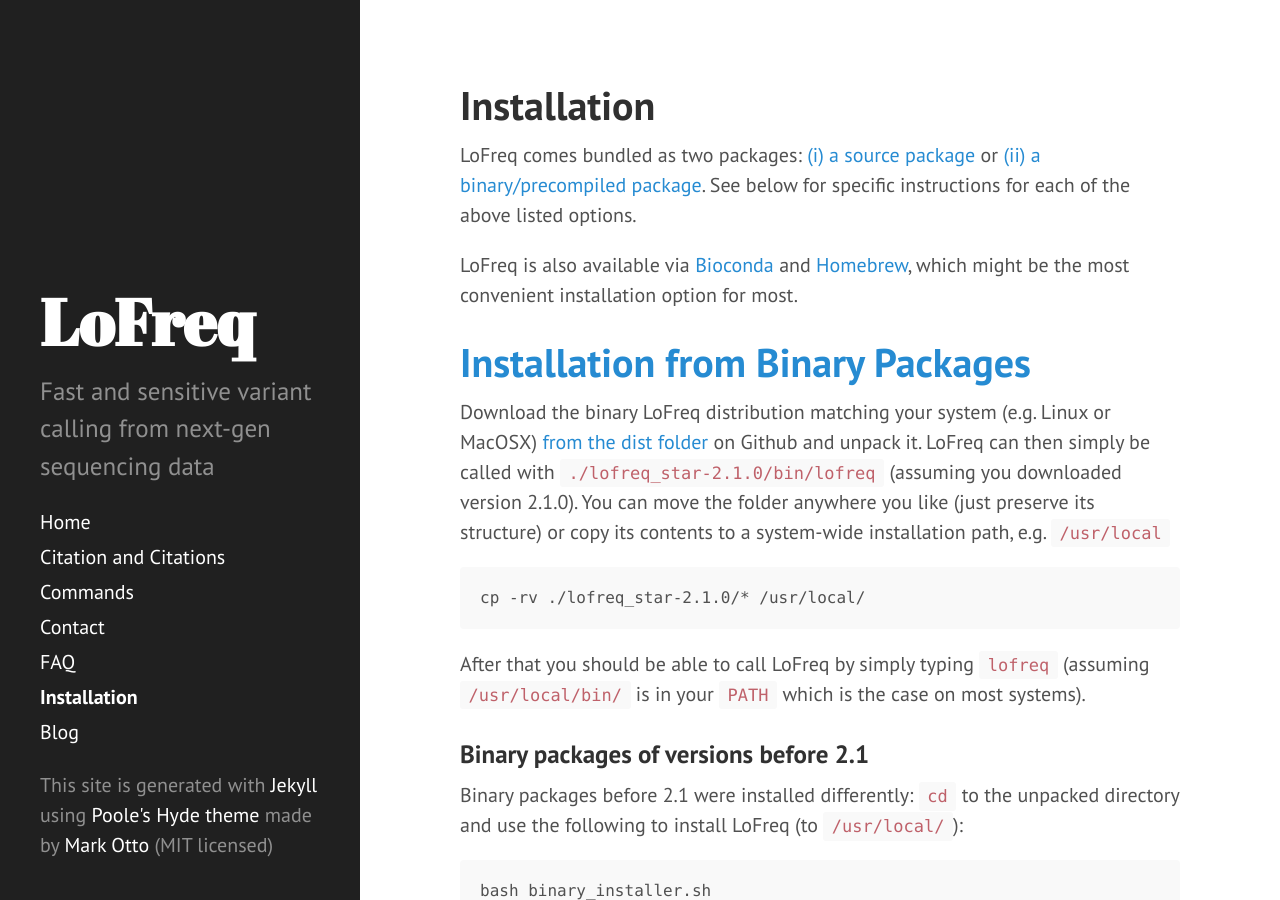
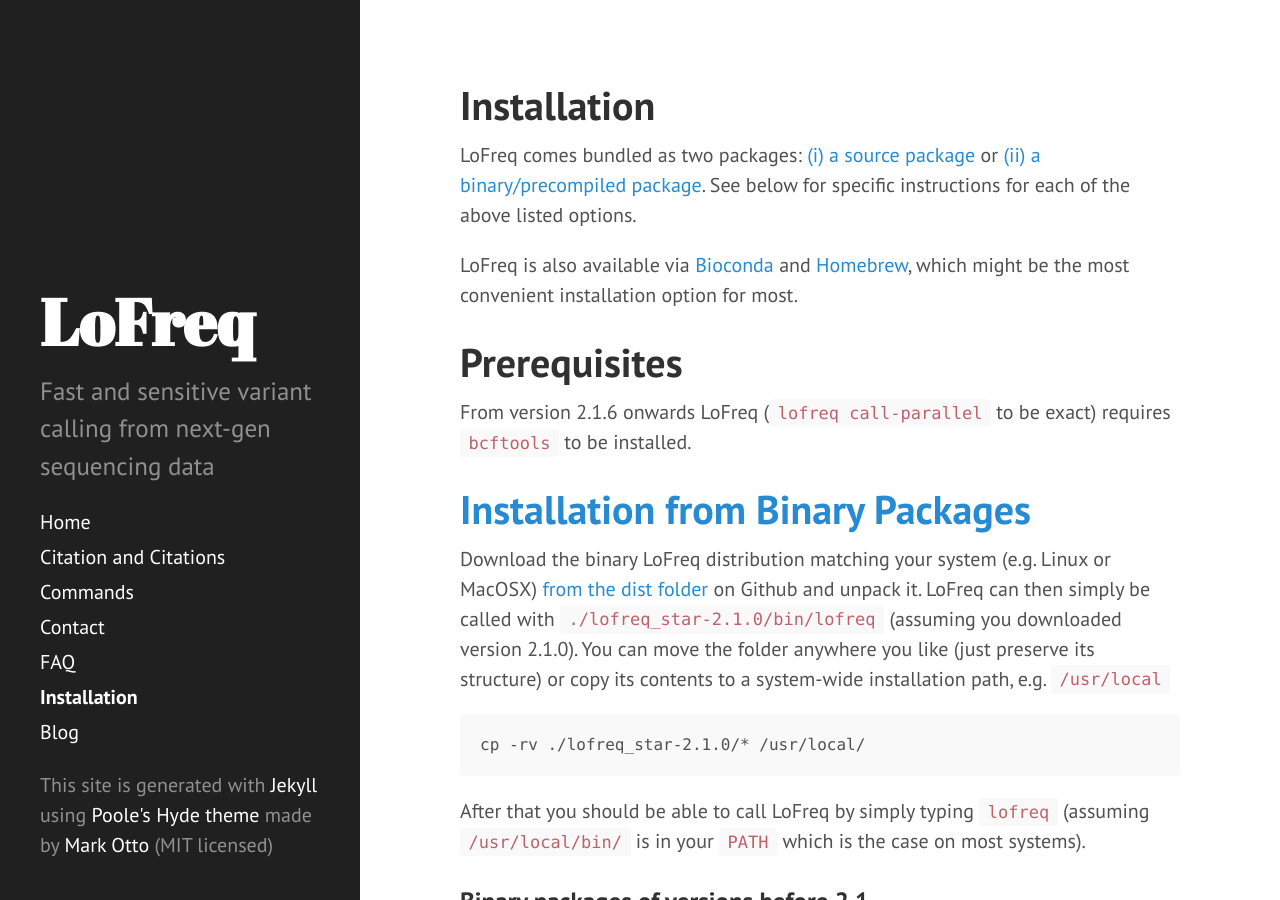
Before and after one commit to CSB5/lofreq, a Jekyll site: the page built from installation.md, in a window 1280 px wide and 900 px high. Built offline with Jekyll 4.4.1, drawn with Linux system fonts in a browser that asks for light colours.

Commit message:
Added bcftools dep introduced in PR 109

```diff
--- a/installation.md
+++ b/installation.md
@@ -10,6 +10,10 @@
 
 LoFreq is also available via [Bioconda](https://bioconda.github.io/) and [Homebrew](https://docs.brew.sh/Homebrew-on-Linux), which might be the most
 convenient installation option for most.
+
+# Prerequisites
+
+From version 2.1.6 onwards LoFreq (`lofreq call-parallel` to be exact) requires `bcftools` to be installed.
 
 # <a name="binary">Installation from Binary Packages</a>
 
```
